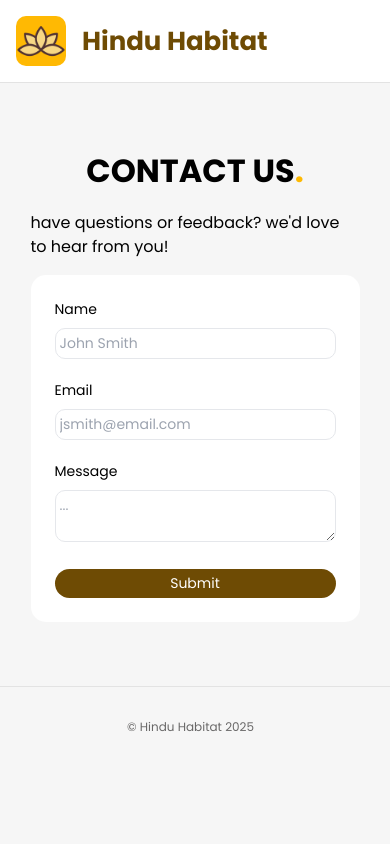
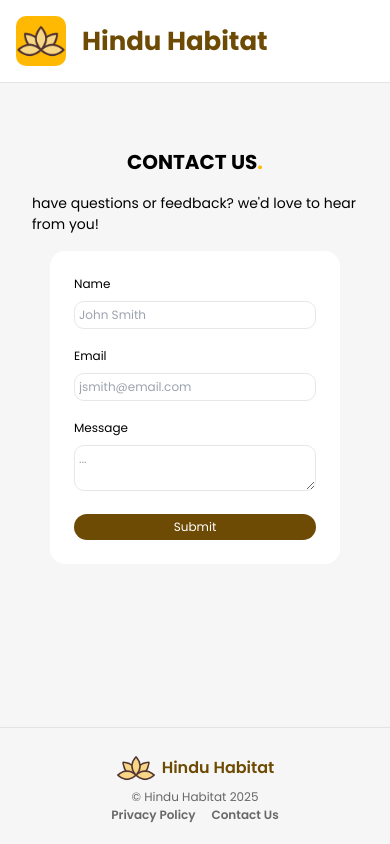
Before and after one commit to ShlokShar/HinduHabitatWebsite, a Flask app: page /contact in a window 390 px wide; the page is wider, and only the part inside the window is pictured. Run offline with Flask 3, Linux system fonts and the light colour scheme.

Commit message:
contact mobile friendly

```diff
--- a/static/css/output.css
+++ b/static/css/output.css
@@ -699,6 +699,18 @@ video {
   max-width: 850px;
 }
 
+.max-w-\[370px\] {
+  max-width: 370px;
+}
+
+.max-w-\[360px\] {
+  max-width: 360px;
+}
+
+.max-w-\[350px\] {
+  max-width: 350px;
+}
+
 .grow {
   flex-grow: 1;
 }
@@ -991,6 +1003,10 @@ video {
   font-size: 44px;
 }
 
+.text-\[10px\] {
+  font-size: 10px;
+}
+
 .font-bold {
   font-weight: 700;
 }
--- a/templates/contact.html
+++ b/templates/contact.html
@@ -13,7 +13,7 @@
 			rel="stylesheet"
 		/>
 	</head>
-	<body class="flex w-full flex-col items-center bg-[#F6F6F6]">
+	<body class="min-h-screen flex w-full flex-col items-center bg-[#F6F6F6]">
 		<!--HEADER-->
         <div class="sticky top-0 left-0 w-full">
             <div class=" flex w-full justify-between p-4 bg-white">
@@ -28,13 +28,13 @@
                 </div>
             </div>
             <!--DIVIDER-->
-            <div class=" w-full bg-[#e3e3e3] p-[0.5px] h-[0.5px]"></div>
+            <div class="w-full bg-[#e3e3e3] p-[0.5px] h-[0.5px]"></div>
         </div>
         <!--CONTACT FORM-->
-        <div class="flex flex-col space-y-4 font-poppins px-10 py-16 items-center">
-            <p class="text-[32px] font-bold">CONTACT US<span class="text-[#FEB902]">.</span></p>
-            <p class="text-[16px]">have questions or feedback? we'd love to hear from you!</p>
-            <form class="max-w-[480px] rounded-[15px] bg-white p-6 text-[14px]">
+        <div class="flex flex-col space-y-4 font-poppins px-8 py-16 items-center">
+            <p class="text-[20px] sm:text-[32px] font-bold">CONTACT US<span class="text-[#FEB902]">.</span></p>
+            <p class="text-[14px] sm:text-[14px]">have questions or feedback? we'd love to hear from you!</p>
+            <form class="max-w-[480px] rounded-[15px] bg-white p-6 text-[12px] max:text-[14px]">
                 <label for="name">Name</label>
                 <br>
                 <input class="px-1 py-1 rounded-[10px] mt-2 border" id="name" name="name" type="text" placeholder="John Smith">
@@ -53,10 +53,11 @@
                 <input style="background: linear-gradient(to right, #FEB902 50%, #6E4B04 50%); background-size: 200% 100%; background-position: right bottom; transition: background-position 0.5s ease;" onmouseover="this.style.backgroundPosition='left bottom'" onmouseout="this.style.backgroundPosition='right bottom'" class="py-1 w-full px-4 rounded-[15px] bg-primary text-white" type="submit" value="Submit">
             </form>
         </div>
+        <div class="flex grow"></div>
         <!--FOOTER-->
-        <div class="flex flex-col w-full items-center">
-            <div class="relative w-full bg-[#e3e3e3] p-[0.5px] h-[0.5px]"></div>
-            <div class="flex flex-row w-[1100px] py-[20px] font-poppins justify-between items-center">
+        <div class="flex flex-col w-full items-center justify-center">
+            <div class="w-full bg-[#e3e3e3] p-[0.5px] h-[0.5px]"></div>
+            <div class="flex flex-col sm:flex-row w-full max-w-[1100px] py-[20px] font-poppins justify-between items-center px-8">
                 <div class="flex justify-between items-center space-x-1.5">
                     <img
                         src="./../static/img/main/logo.png"
```
